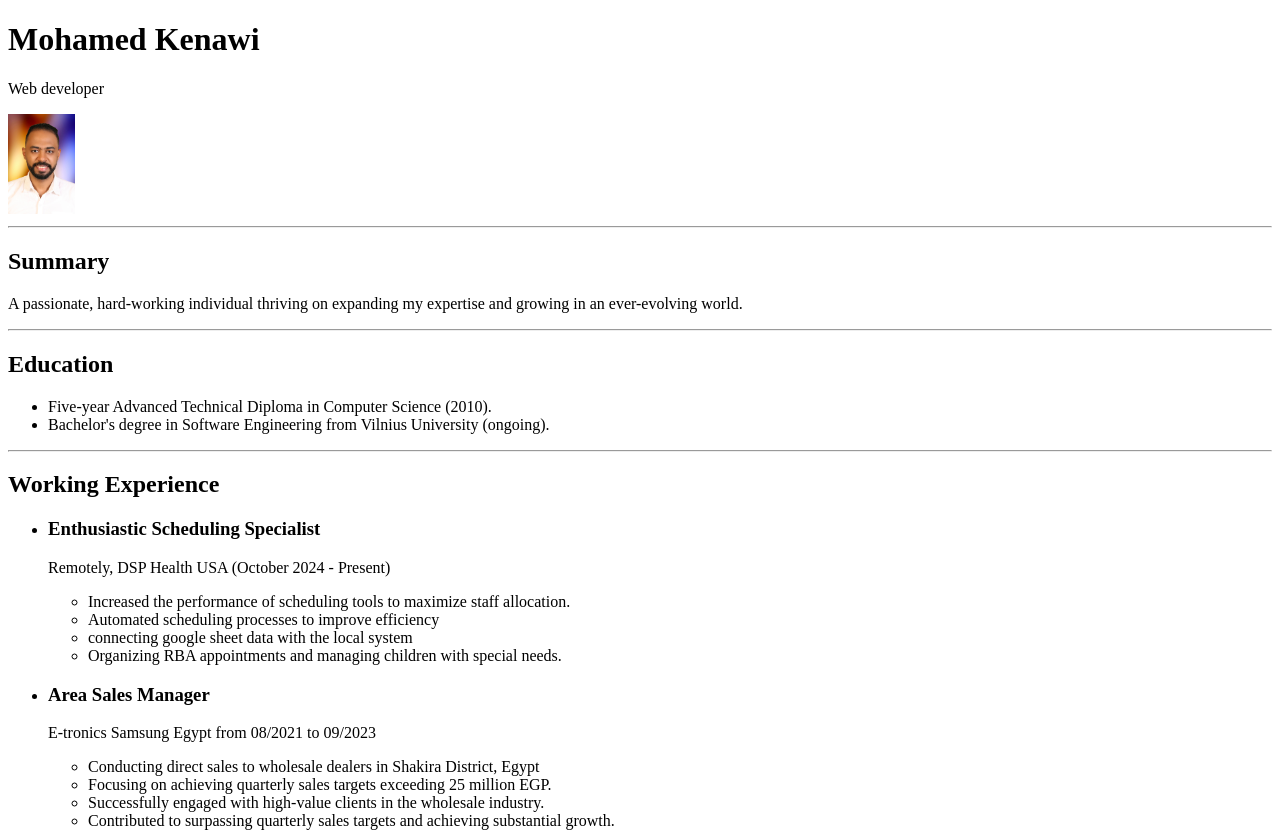
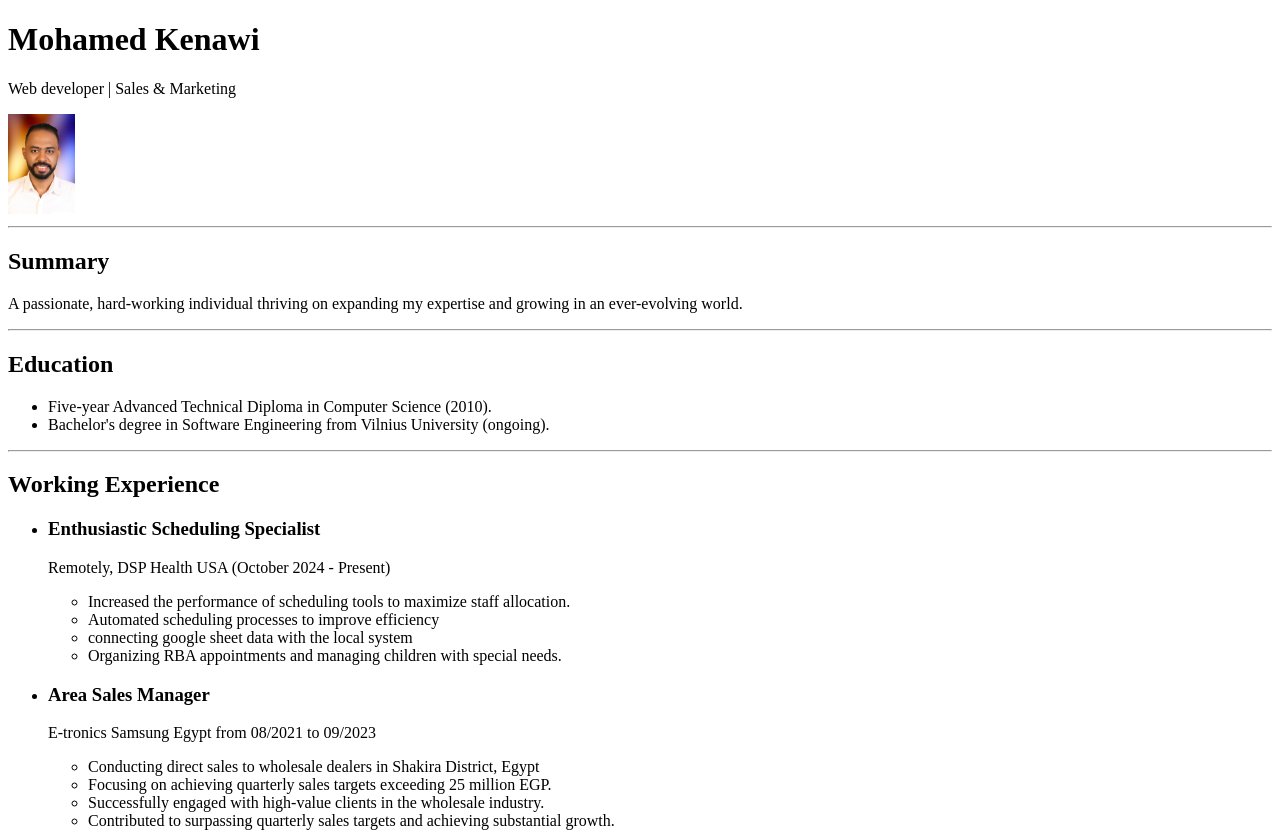
Before and after one commit to MuhamedSaber1990/Mohamed-s-Resume, a plain HTML site: page index.html in a window 1280 px wide. Shown: the top 833 px of the page. Drawn offline with Linux system fonts and the light colour scheme.

Commit message:
Update index.html

```diff
--- a/index.html
+++ b/index.html
@@ -7,7 +7,7 @@
 
   <body>
     <h1>Mohamed Kenawi</h1>
-    <p>Web developer</p>
+    <p>Web developer | Sales & Marketing</p>
     <img src="./images/IMG_0042.JPG" alt="profile picture" height="100" />
     <hr />
     <h2>Summary</h2>
```
